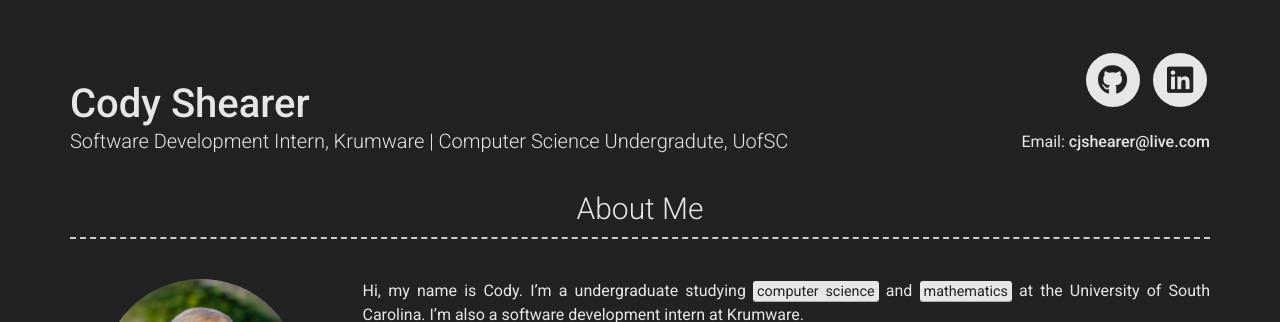
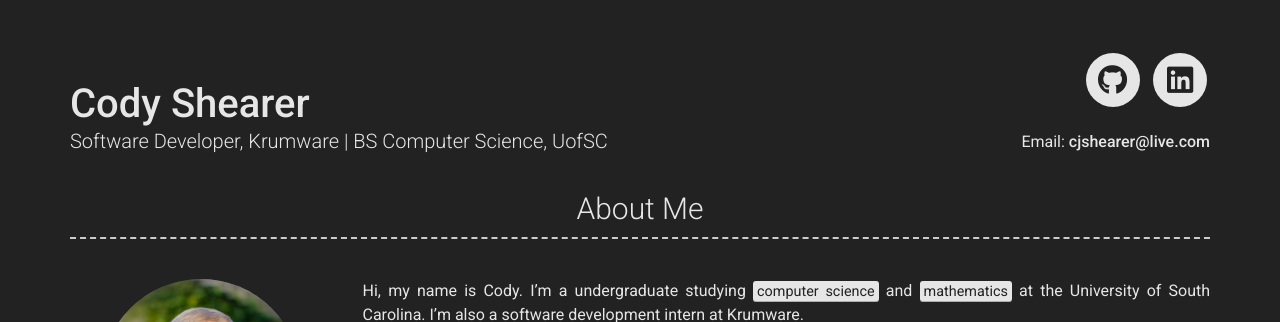
Before and after one commit to cjshearer/modern-hugo-resume, a Jekyll site: the page built from index.md, in a window 1280 px wide. Shown: the top 322 px of the page. Built offline with Jekyll 4.4.1, drawn with Linux system fonts in a browser that asks for light colours; nearby versions of some CDN libraries.

Commit message:
feat: update job title

```diff
--- a/_config.yml
+++ b/_config.yml
@@ -4,7 +4,7 @@ favicon: images/favicon.ico
 
 # Personal info
 name: Cody Shearer
-title: Software Development Intern, Krumware | Computer Science Undergradute, UofSC
+title: Software Developer, Krumware | BS Computer Science, UofSC
 email: cjshearer@live.com
 # phone: Your phone number (optional)
 # website: Your website (eg. https://google.com)(optional)
```
